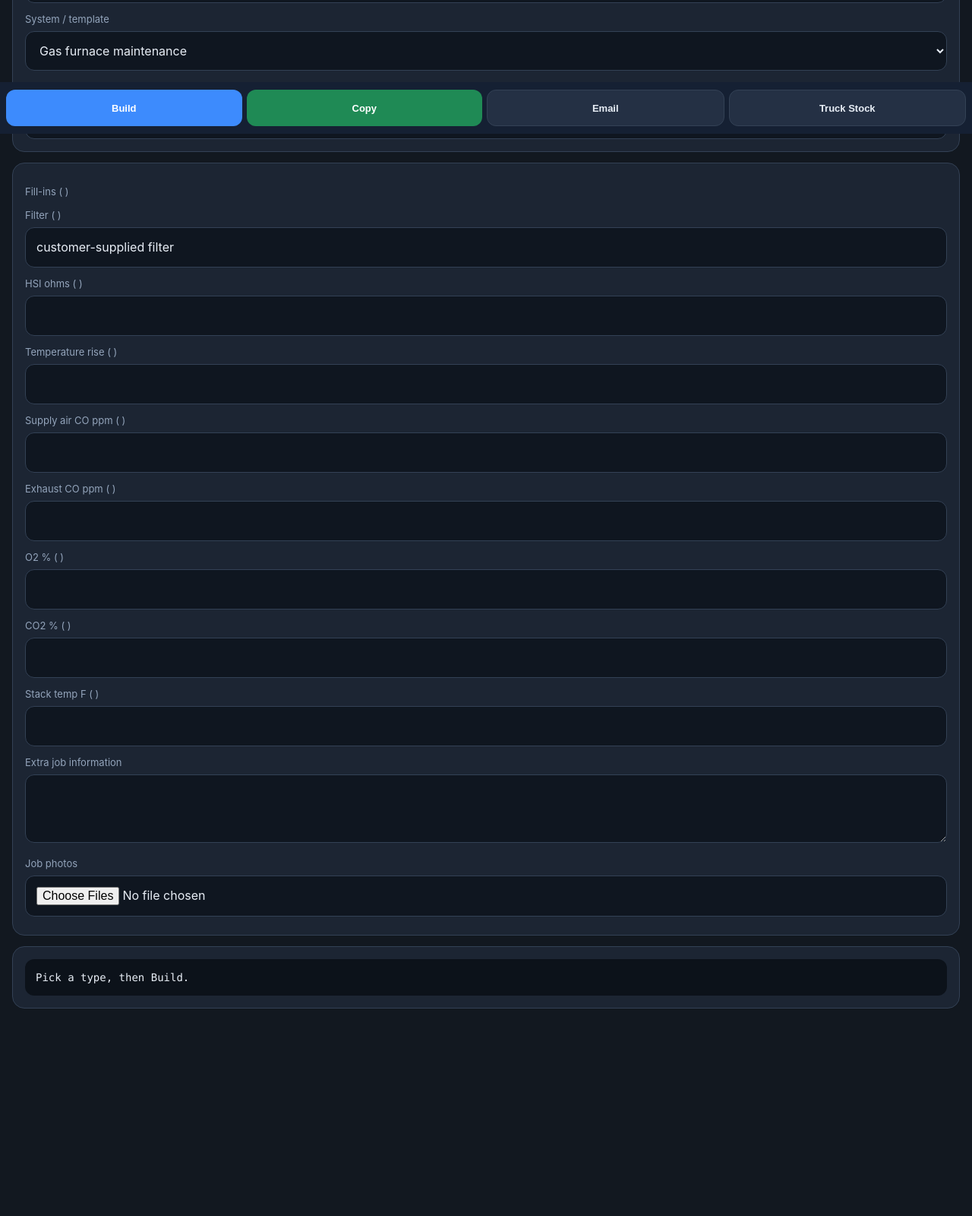
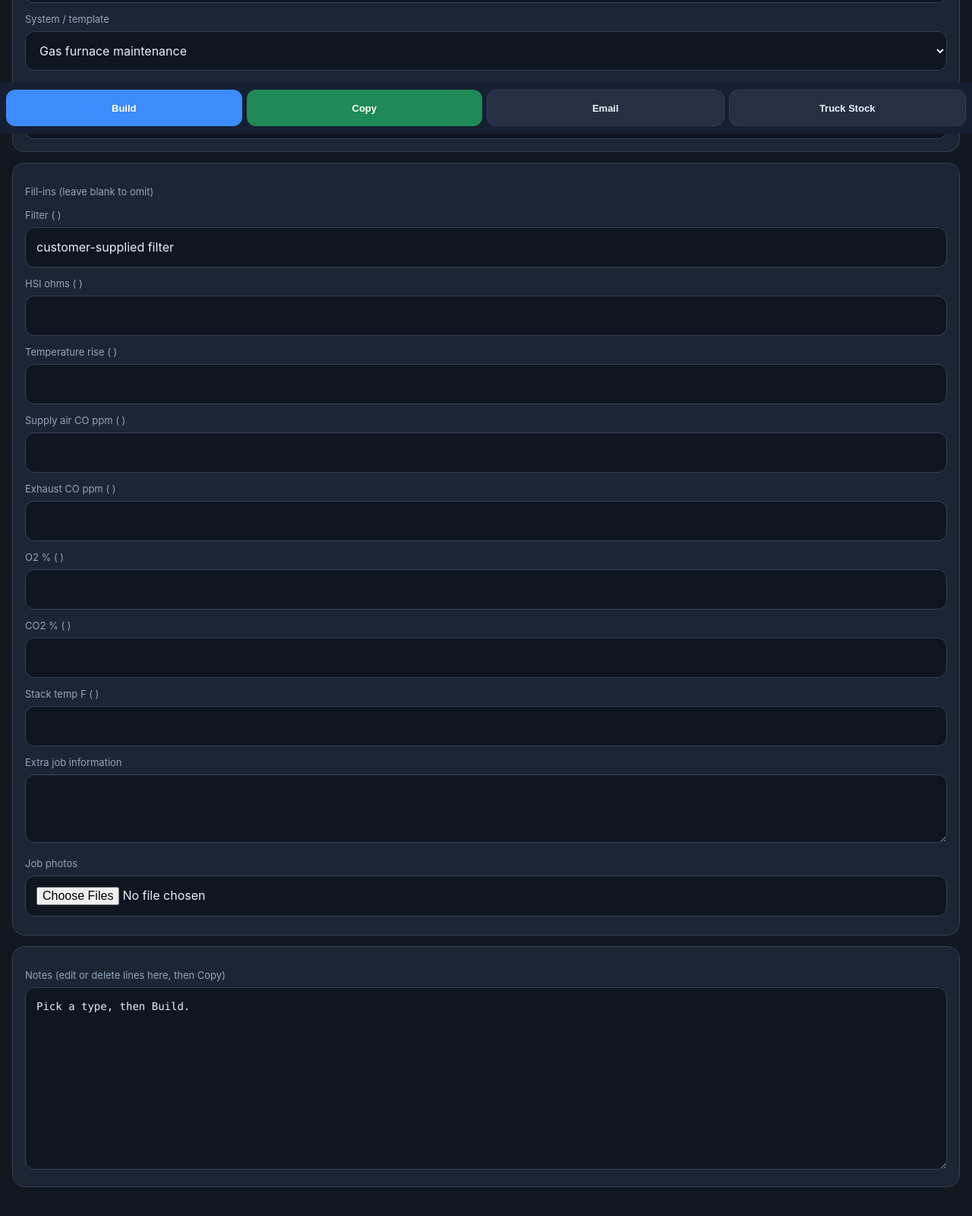
Before and after one commit to jakewinterkorn-cell/halco-notes, a plain HTML site: page index.html in a window 1280 px wide. Shown: the part 624-2224 px from the top of the page at 76% size. Before the commit the page ends 2125 px from the top, so only its background shows below. Drawn offline with Linux system fonts and the light colour scheme.

Commit message:
Make notes preview editable so lines can be deleted

```diff
--- a/index.html
+++ b/index.html
@@ -22,9 +22,9 @@
   label { display:block; font-size:13px; color:var(--muted); margin:12px 0 6px; }
   input,select,textarea { width:100%; background:#0f1620; color:var(--text); border:1px solid var(--line); border-radius:12px; padding:14px; font:inherit; }
   textarea { min-height:90px; }
+  #preview { min-height:240px; font-family:ui-monospace,Menlo,monospace; font-size:14px; white-space:pre-wrap; }
   .choice { width:100%; text-align:left; }
   .choice.on { background:#1d4a86; }
-  .preview { white-space:pre-wrap; background:#0c121a; border-radius:12px; padding:14px; font-family:ui-monospace,Menlo,monospace; font-size:14px; }
   .photos { display:grid; grid-template-columns:1fr 1fr; gap:8px; margin-top:8px; }
   .photos img { width:100%; height:120px; object-fit:cover; border-radius:10px; }
   .tabs { display:flex; gap:6px; margin-bottom:12px; }
@@ -69,16 +69,19 @@
       <label>Equipment</label><input id="equipment" />
     </div>
     <div class="card">
-      <label>Fill-ins ( )</label><div id="fillFields"></div>
+      <label>Fill-ins (leave blank to omit)</label><div id="fillFields"></div>
       <label>Extra job information</label><textarea id="extraNotes"></textarea>
       <label>Job photos</label><input id="photoInput" type="file" accept="image/*" multiple />
       <div class="photos" id="photoGrid"></div>
     </div>
-    <div class="card"><div class="preview" id="preview">Pick a type, then Build.</div></div>
+    <div class="card">
+      <label>Notes (edit or delete lines here, then Copy)</label>
+      <textarea id="preview">Pick a type, then Build.</textarea>
+    </div>
     <div class="card hidden" id="stockCard">
       <p class="sub" style="margin-top:0" id="stockHeader">Truck stock uses last name and invoice from above.</p>
-      <label>Send pickup email to (saved on this phone)</label>
-      <input id="stockEmail" type="email" placeholder="you@email.com" />
+      <label>Send pickup email to</label>
+      <input id="stockEmail" type="email" />
       <div class="stock-grid" id="stockBoxes"></div>
       <div class="row" style="margin-top:12px">
         <button type="button" id="stockAdd">Add / email pickup</button>
```
